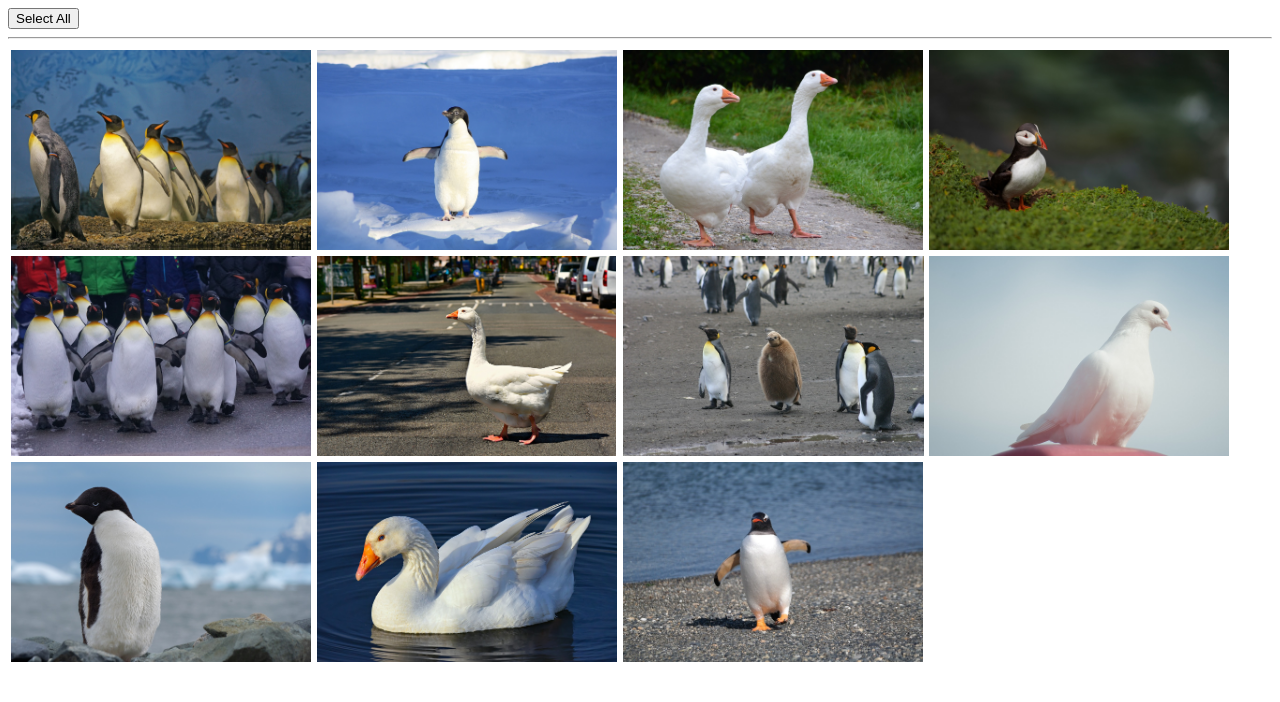
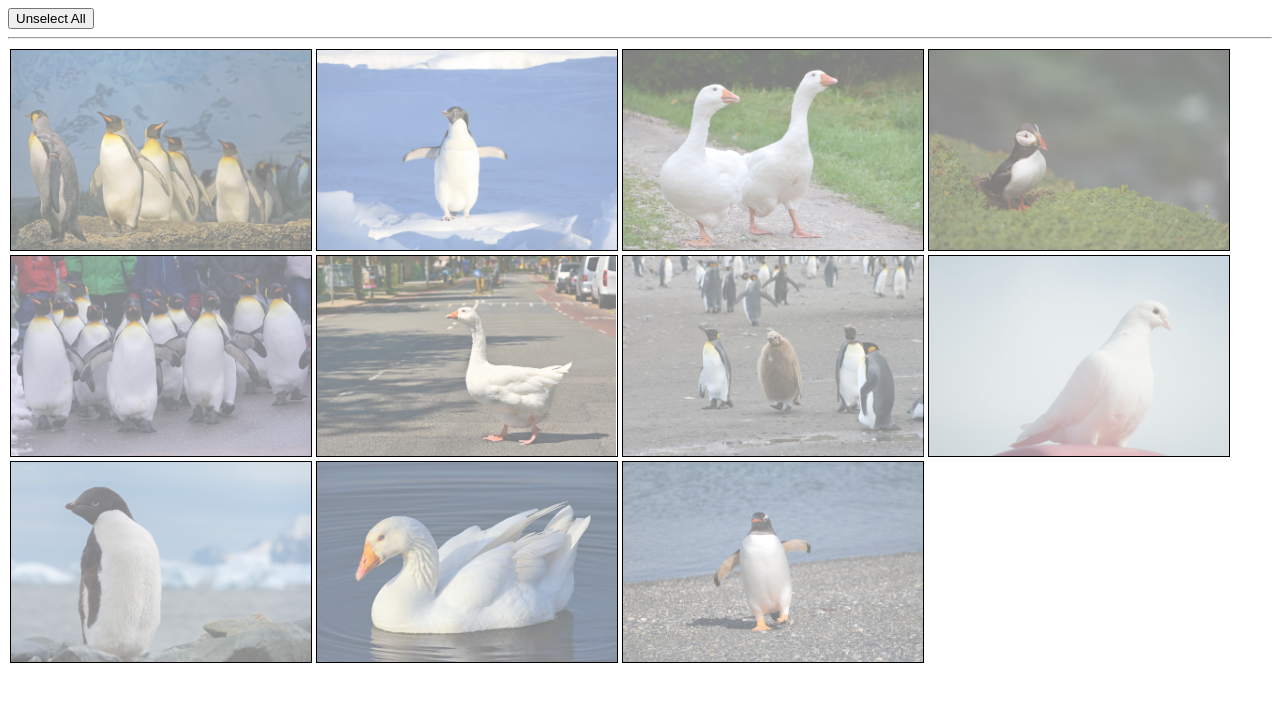
Before and after one commit to baeggoose/my-first-web-site, a plain HTML site: page JSandWebFE/gallery.html in a window 1280 px wide. Both pictures are taken after a click on the button "Select All". Drawn offline with Linux system fonts and the light colour scheme.

Commit message:
JS image gallery 이미지 전체 선택 기능 만들기_JS UnselectAll 버튼 추가

```diff
--- a/JSandWebFE/gallery.html
+++ b/JSandWebFE/gallery.html
@@ -9,7 +9,7 @@
     <script src="./script.js"></script>
   </head>
   <body>
-    <input type="button" value="Select All" onclick="SelectAll()" />
+    <input type="button" value="Select All" onclick="selectAll(this)" />
     <hr />
   </body>
 </html>
--- a/JSandWebFE/script.js
+++ b/JSandWebFE/script.js
@@ -25,9 +25,10 @@ req.onreadystatechange = function () {
 };
 req.send();
 
-function selectAll() {
+function selectAll(btn) {
   var images = document.getElementsByClassName("image");
   for (var i = 0; i < images.length; i++) {
     images[i].classList.add("image-selected");
   }
+  btn.value = "Unselect All";
 }
```
